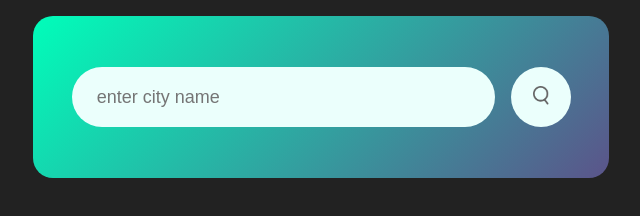
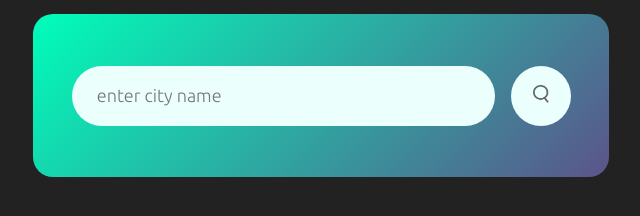
Before and after one commit to DedSec2050/Web_Dev_dump_02, a plain HTML site: page index.html in a window 1280 px wide. Shown: the full height of the page, 325-965 px from the left. Drawn offline with Linux system fonts and the light colour scheme.

Commit message:
Changed Font

```diff
--- a/style.css
+++ b/style.css
@@ -1,7 +1,12 @@
+
+@import url('https://fonts.googleapis.com/css2?family=Libre+Baskerville&family=Michroma&family=Poppins&family=Roboto:wght@100;300&family=Ubuntu:wght@300&display=swap');
+
+
 *{
     margin: 0;
     padding: 0;
-    font-family: 'Poppins', sans-serif;
+    font-family: 'Ubuntu', sans-serif;
+
     box-sizing: border-box;
 }
 body{
@@ -14,7 +19,7 @@ body{
     background: linear-gradient(135deg, #00feba, #5b548a);
     color: #fff;
     margin-left: 28vw;
-    margin-top: 2vh;
+    margin-top: 1.8vh;
     border-radius: 20px;
     padding: 4vw 3vw;
     text-align: center;
```
